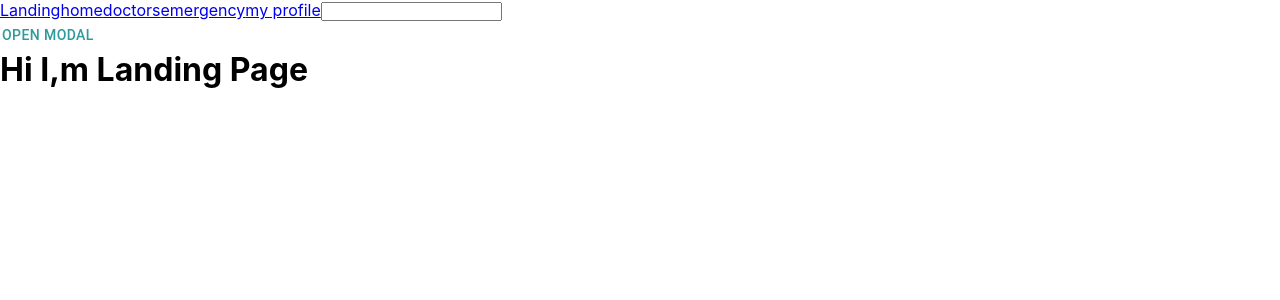
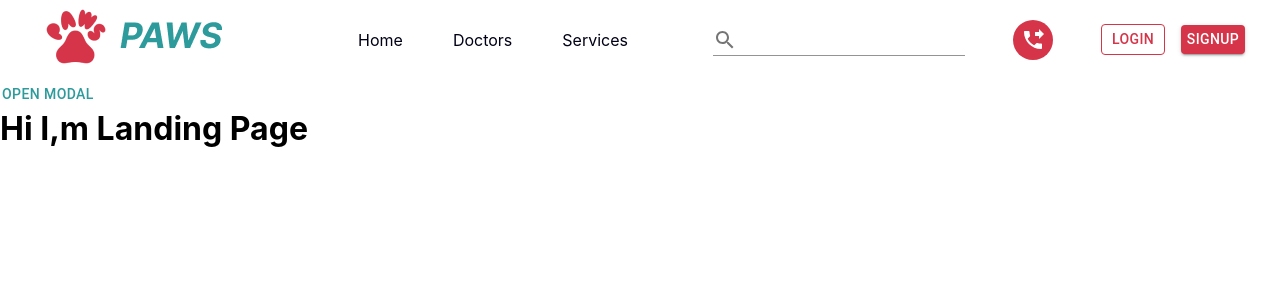
Before and after one commit to CA-G12/Vet, a React (Create React App) app in the folder client/: page / in a window 1280 px wide. Shown: the top 300 px of the page. Built offline with nearby package versions, Linux system fonts and the light colour scheme; no server answers.

Commit message:
put header in Application related to #30

```diff
--- a/client/src/App.tsx
+++ b/client/src/App.tsx
@@ -4,14 +4,15 @@ import { ToastContainer } from 'react-toastify';
 import Popup from './components/Popup/Popup';
 import 'react-toastify/dist/ReactToastify.css';
 import PostsContext from './Context/PostsContext';
-import Nav from './components/Nav';
+// import Nav from './components/Nav';
 import { ProvideAuth } from './hooks/useAuth';
+import { Header } from './components/Header/Header';
 
 const App = () => (
   <ProvideAuth>
     <ToastContainer />
     <PostsContext>
-      <Nav />
+      <Header />
       <Popup />
       <Outlet />
     </PostsContext>
```
